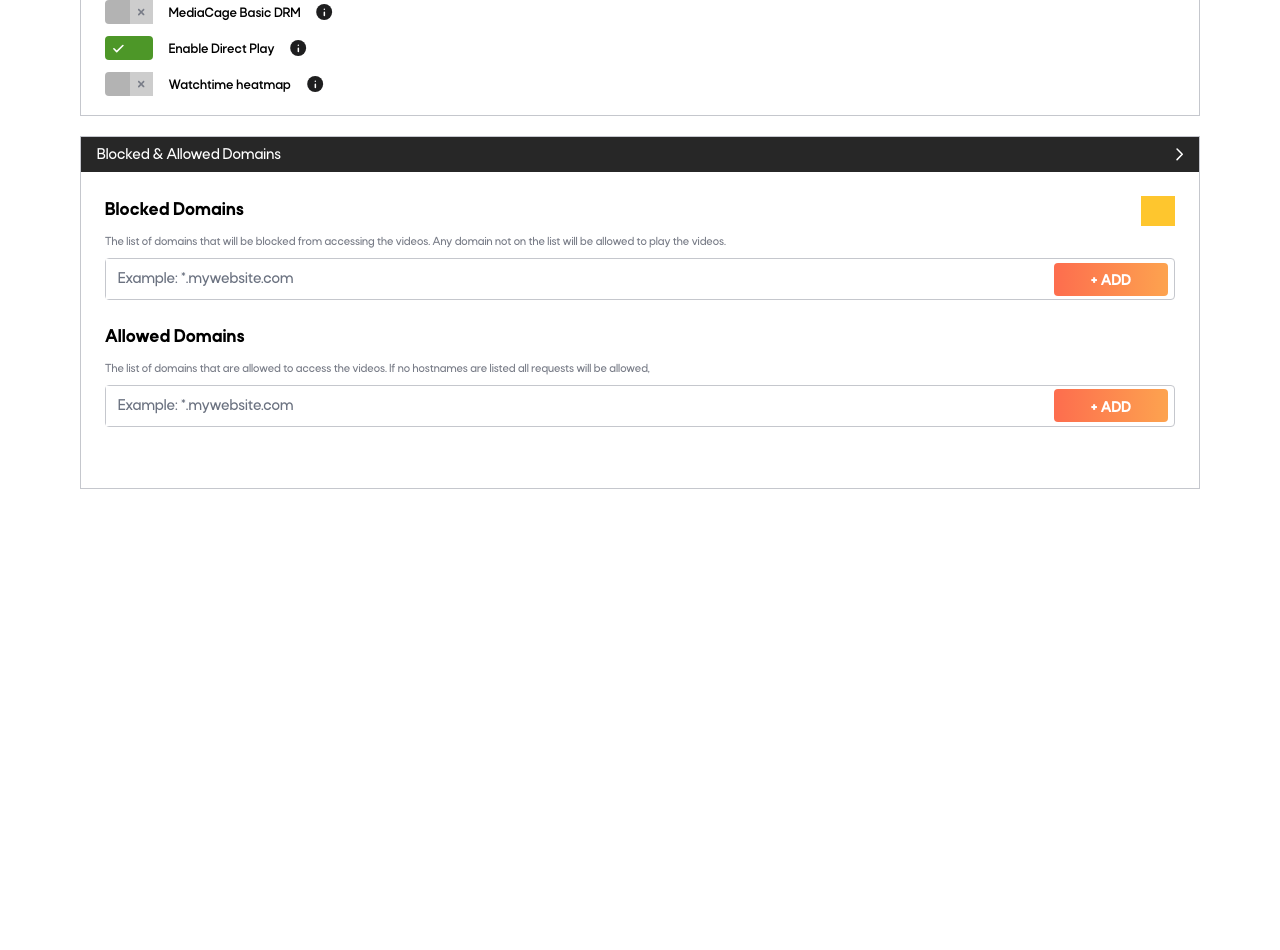
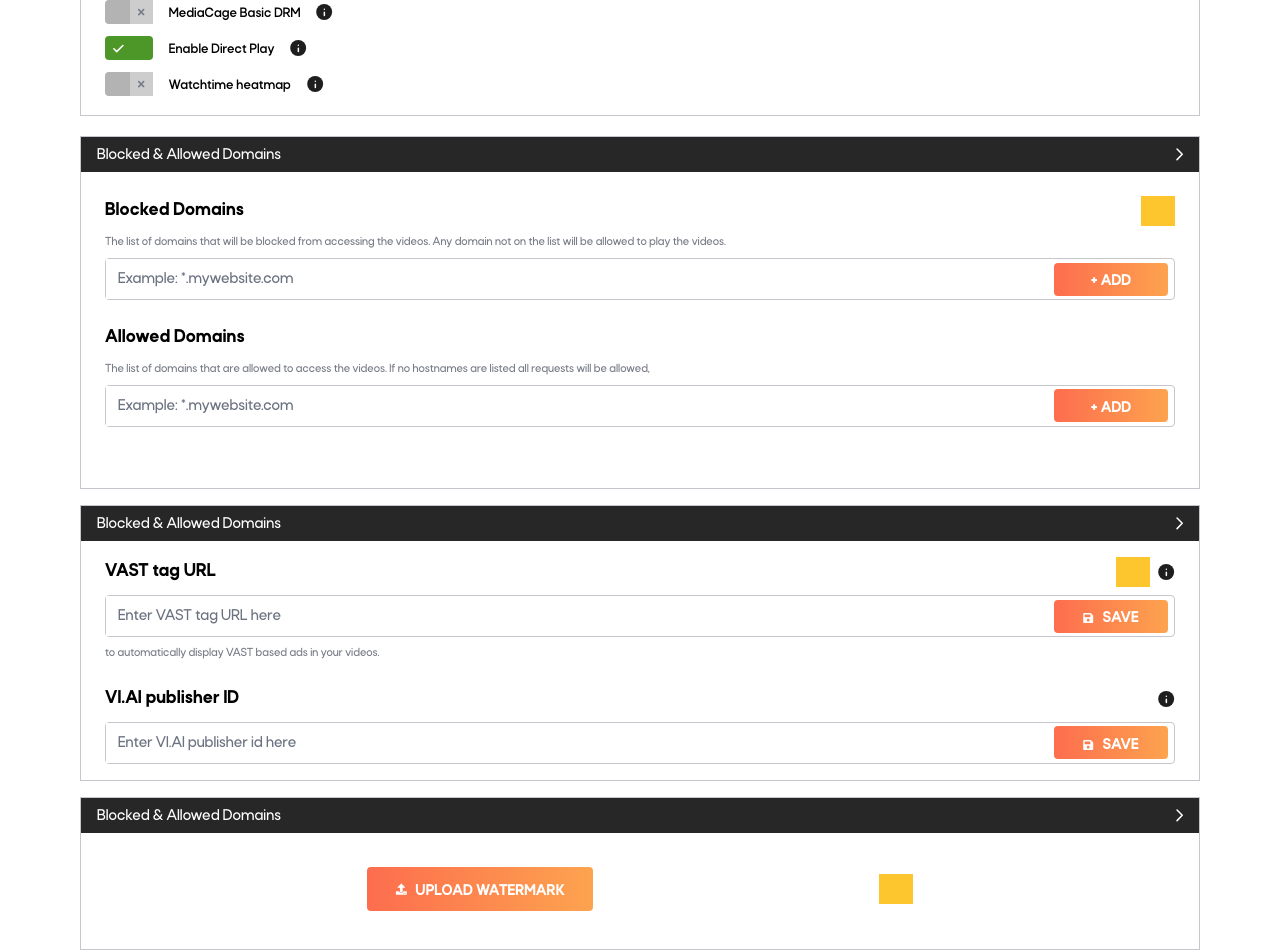
Before and after one commit to majidomore/next-tailwind-amber, a Next.js app: page /accountsettings in a window 1280 px wide. Shown: the part 760-1710 px from the top of the page. Before the commit the page ends 1329 px from the top, so only its background shows below. Built offline with nearby package versions, Linux system fonts and the light colour scheme; what tailwindcss-debug-screens would draw is missing.

Commit message:
initial commit

```diff
--- a/components/AllowedDomains.tsx
+++ b/components/AllowedDomains.tsx
@@ -1,5 +1,5 @@
 import React from "react";
-import { Right } from "./Icons";
+import { Error, Right, Save, UploadIcons } from "./Icons";
 
 type Props = {
   name?: string;
@@ -7,6 +7,7 @@ type Props = {
 
 const AllowedDomains = ({ name }: Props) => {
   return (
+    <div className="space-y-4">
       <div className="w-full h-[353px] border-[1px] border-grey">
         {/* Title */}
         <div className="h-[35px] bg-mine_shaft flex items-center justify-between px-4">
@@ -53,6 +54,67 @@ const AllowedDomains = ({ name }: Props) => {
           </div>
         </div>
       </div>
+      <div className="w-full h-[276px] border-[1px] border-grey">
+        {/* Title */}
+        <div className="h-[35px] bg-mine_shaft flex items-center justify-between px-4">
+          <p className="text-white font-rota_semibold">
+            Blocked & Allowed Domains
+          </p>
+          <Right />
+        </div>
+        <div className="pt-4 pb-2 px-6">
+          <div className="flex items-center justify-between">
+            <p className="font-rota_black text-[19px]">VAST tag URL</p>
+            <div className="flex items-center space-x-2">
+              <div className="bg-dark_yellow h-[30px] w-[33.91px]"></div>
+              <Error />
+            </div>
+          </div>
+          <div className="border-[1px] border-grey rounded mt-2 flex items-center justify-between pr-1.5">
+            <input
+              type="text"
+              placeholder="Enter VAST tag URL here"
+              className="border-0 w-full font-rota_semibold"
+            />
+            <button className="bg-gradient-to-r from-persimonn to-tabhide w-32 h-[33px] rounded flex items-center justify-center space-x-2 text-white font-rota_black pt-1">
+              <Save /> <p>SAVE</p>
+            </button>
+          </div>
+          <p className="text-dark_grey font-rota_semibold text-xs mt-2">
+            to automatically display VAST based ads in your videos.
+          </p>
+          <div className="flex items-center justify-between mt-6">
+            <p className="font-rota_black text-[19px]">VI.Al publisher ID</p>
+            <Error />
+          </div>
+          <div className="border-[1px] border-grey rounded mt-2 flex items-center justify-between pr-1.5">
+            <input
+              type="text"
+              placeholder="Enter VI.Al publisher id here"
+              className="border-0 w-full font-rota_semibold"
+            />
+            <button className="bg-gradient-to-r from-persimonn to-tabhide w-32 h-[33px] rounded flex items-center justify-center space-x-2 text-white font-rota_black pt-1">
+              <Save /> <p>SAVE</p>
+            </button>
+          </div>
+        </div>
+      </div>
+      <div className="w-full h-[153px] border-[1px] border-grey">
+        {/* Title */}
+        <div className="h-[35px] bg-mine_shaft flex items-center justify-between px-4">
+          <p className="text-white font-rota_semibold">
+            Blocked & Allowed Domains
+          </p>
+          <Right />
+        </div>
+        <div className="flex items-center justify-evenly h-28">
+          <button className="bg-gradient-to-r from-persimonn to-tabhide w-[226px] h-[44px] rounded flex items-center justify-center space-x-2 text-white font-rota_black">
+            <UploadIcons /> <p className="mt-1">UPLOAD WATERMARK </p>
+          </button>
+          <div className="bg-dark_yellow h-[30px] w-[33.91px]"></div>
+        </div>
+      </div>
+    </div>
   );
 };
 
--- a/components/Icons.tsx
+++ b/components/Icons.tsx
@@ -1137,3 +1137,37 @@ export const SimpleCross = () => {
     </svg>
   );
 };
+
+export const Save = () => {
+  return (
+    <svg
+      width="11"
+      height="10"
+      viewBox="0 0 11 10"
+      fill="none"
+      xmlns="http://www.w3.org/2000/svg"
+    >
+      <path
+        d="M9.88635 2.18618L8.01889 0.313817C7.81849 0.112885 7.54669 1.48588e-06 7.26327 0H1.2942C0.704014 0 0.225586 0.479688 0.225586 1.07143V8.92857C0.225586 9.52031 0.704014 10 1.2942 10H9.13072C9.72091 10 10.1993 9.52031 10.1993 8.92857V2.94379C10.1993 2.65963 10.0868 2.38711 9.88635 2.18618ZM5.21246 8.57143C4.42556 8.57143 3.78764 7.93183 3.78764 7.14286C3.78764 6.35388 4.42556 5.71429 5.21246 5.71429C5.99936 5.71429 6.63728 6.35388 6.63728 7.14286C6.63728 7.93183 5.99936 8.57143 5.21246 8.57143ZM7.3497 1.77411V4.01786C7.3497 4.16578 7.23008 4.28571 7.08254 4.28571H1.91756C1.77003 4.28571 1.65041 4.16578 1.65041 4.01786V1.69643C1.65041 1.5485 1.77003 1.42857 1.91756 1.42857H7.00507C7.07593 1.42857 7.14388 1.45679 7.19397 1.50703L7.27144 1.58471C7.29625 1.60958 7.31593 1.63911 7.32936 1.6716C7.34279 1.7041 7.3497 1.73893 7.3497 1.77411Z"
+        fill="white"
+      />
+    </svg>
+  );
+};
+
+export const UploadIcons = () => {
+  return (
+    <svg
+      width="12"
+      height="12"
+      viewBox="0 0 12 12"
+      fill="none"
+      xmlns="http://www.w3.org/2000/svg"
+    >
+      <path
+        d="M7.18253 8.91271H5.46829C5.1833 8.91271 4.95402 8.67937 4.95402 8.38934V4.7258H3.07478C2.69336 4.7258 2.50266 4.25695 2.77265 3.98219L6.03184 0.663191C6.19255 0.49964 6.45612 0.49964 6.61683 0.663191L9.87817 3.98219C10.1482 4.25695 9.95745 4.7258 9.57603 4.7258H7.6968V8.38934C7.6968 8.67937 7.46752 8.91271 7.18253 8.91271ZM11.811 8.73825V11.1806C11.811 11.4706 11.5817 11.704 11.2967 11.704H1.35412C1.06912 11.704 0.839844 11.4706 0.839844 11.1806V8.73825C0.839844 8.44822 1.06912 8.21489 1.35412 8.21489H4.26832V8.38934C4.26832 9.06317 4.80616 9.61053 5.46829 9.61053H7.18253C7.84465 9.61053 8.38249 9.06317 8.38249 8.38934V8.21489H11.2967C11.5817 8.21489 11.811 8.44822 11.811 8.73825ZM9.1539 10.6573C9.1539 10.4174 8.96105 10.2211 8.72534 10.2211C8.48963 10.2211 8.29678 10.4174 8.29678 10.6573C8.29678 10.8971 8.48963 11.0934 8.72534 11.0934C8.96105 11.0934 9.1539 10.8971 9.1539 10.6573ZM10.5253 10.6573C10.5253 10.4174 10.3324 10.2211 10.0967 10.2211C9.86103 10.2211 9.66817 10.4174 9.66817 10.6573C9.66817 10.8971 9.86103 11.0934 10.0967 11.0934C10.3324 11.0934 10.5253 10.8971 10.5253 10.6573Z"
+        fill="white"
+      />
+    </svg>
+  );
+};
```
Lines whose indentation alone changed are shown as unchanged.
